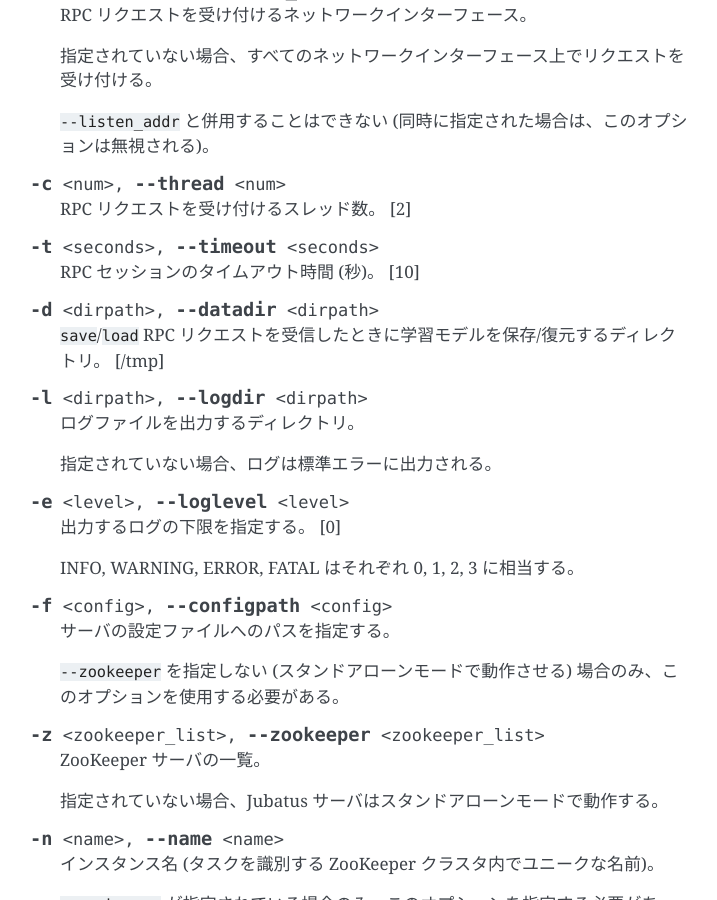
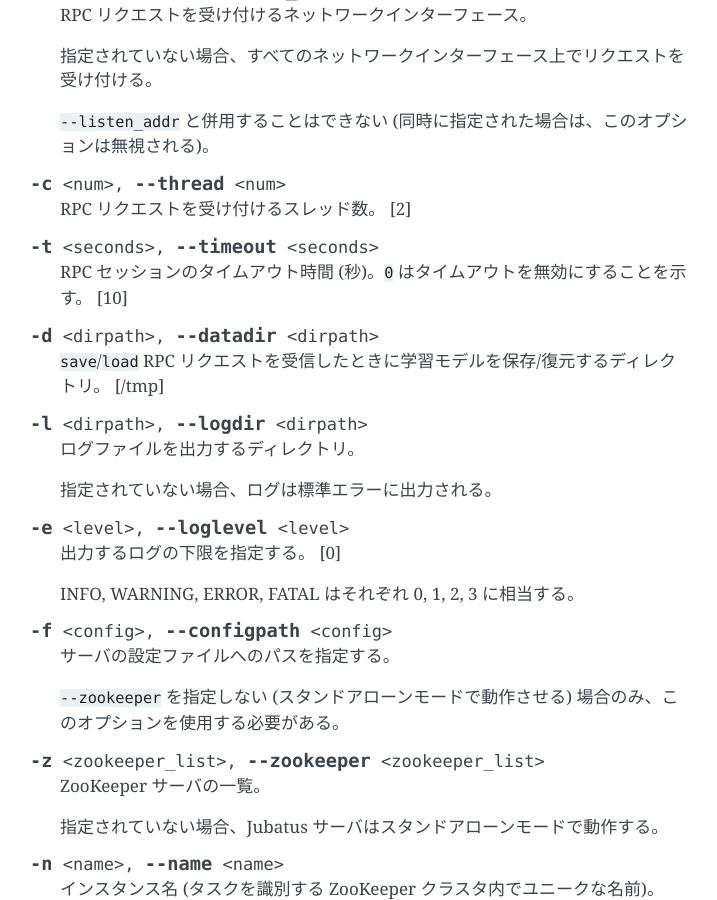
Before and after one commit to jubatus/website, a Sphinx documentation site: the page built from source/ja/commands.rst, in a window 1280 px wide and 900 px high, scrolled down 540 px. Shown: the whole window, without its empty margins (390-1107 px from the left). Built offline with Sphinx 7.4.7, drawn with Linux system fonts in a browser that asks for light colours; the version number could not be read and is left out; some of the changed text lies outside the part shown.

Commit message:
add value 0 meaning to -t option

```diff
--- a/source/en/commands.rst
+++ b/source/en/commands.rst
@@ -37,7 +37,7 @@ Jubatus server provides the machine learning feature.
 
 .. option:: -t <seconds>, --timeout <seconds>
 
-   Session timeout of RPC in seconds. [10]
+   Session timeout of RPC in seconds(``0`` means disable timeout). [10]
 
 .. option:: -d <dirpath>, --datadir <dirpath>
 
@@ -135,7 +135,7 @@ In distributed environment, Jubatus Keeper distributes requests from clients to
 
 .. option:: -t <seconds>, --timeout <seconds>
 
-   Session timeout of RPC in seconds. [10]
+   Session timeout of RPC in seconds(``0`` means disable timeout). [10]
 
 .. option:: -z <zookeeper_list>, --zookeeper <zookeeper_list>
 
--- a/source/ja/commands.rst
+++ b/source/ja/commands.rst
@@ -37,7 +37,7 @@ Jubatus サーバは機械学習の機能を提供する。
 
 .. option:: -t <seconds>, --timeout <seconds>
 
-   RPC セッションのタイムアウト時間 (秒)。 [10]
+   RPC セッションのタイムアウト時間 (秒)。``0`` はタイムアウトを無効にすることを示す。 [10]
 
 .. option:: -d <dirpath>, --datadir <dirpath>
 
@@ -135,7 +135,7 @@ Jubatus Keeper は、分散環境においてクライアントからのリク
 
 .. option:: -t <seconds>, --timeout <seconds>
 
-   RPC セッションのタイムアウト時間 (秒)。 [10]
+   RPC セッションのタイムアウト時間 (秒)。``0`` はタイムアウトを無効にすることを示す。 [10]
 
 .. option:: -z <zookeeper_list>, --zookeeper <zookeeper_list>
 
```
